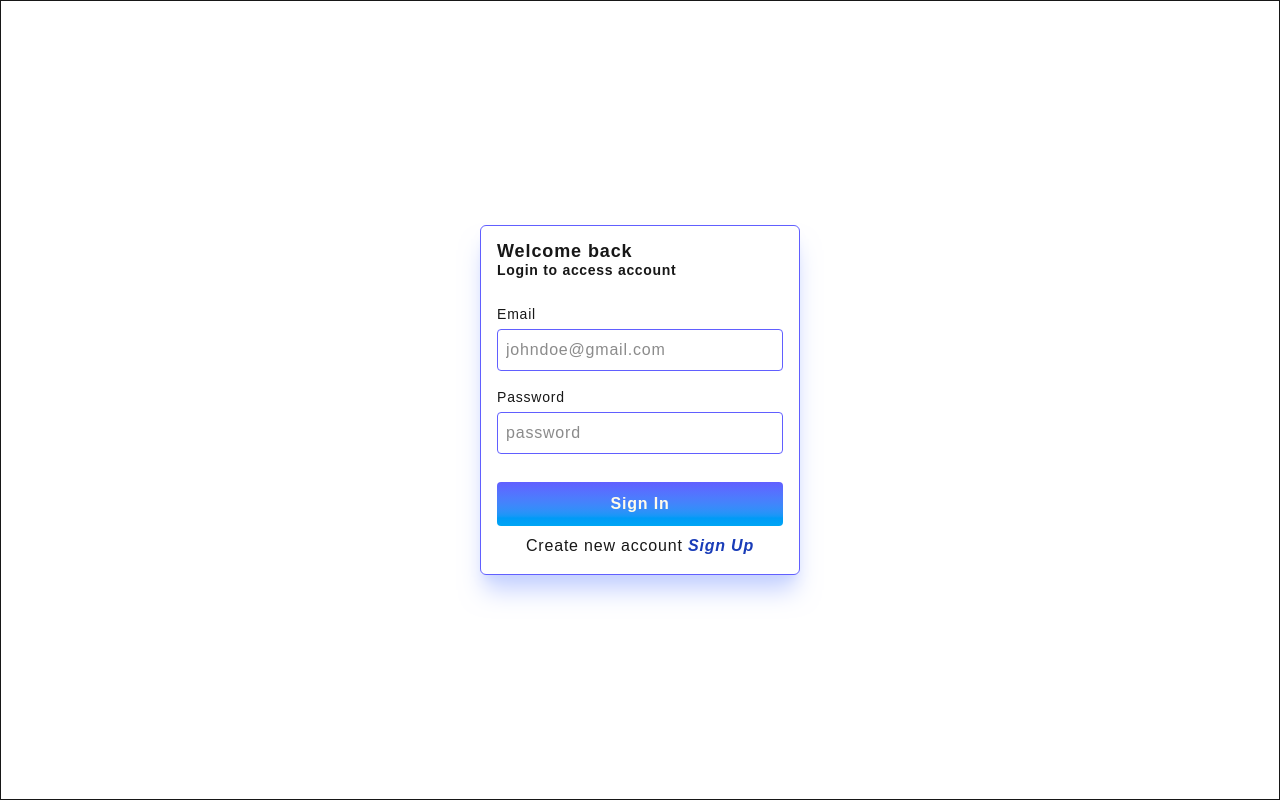
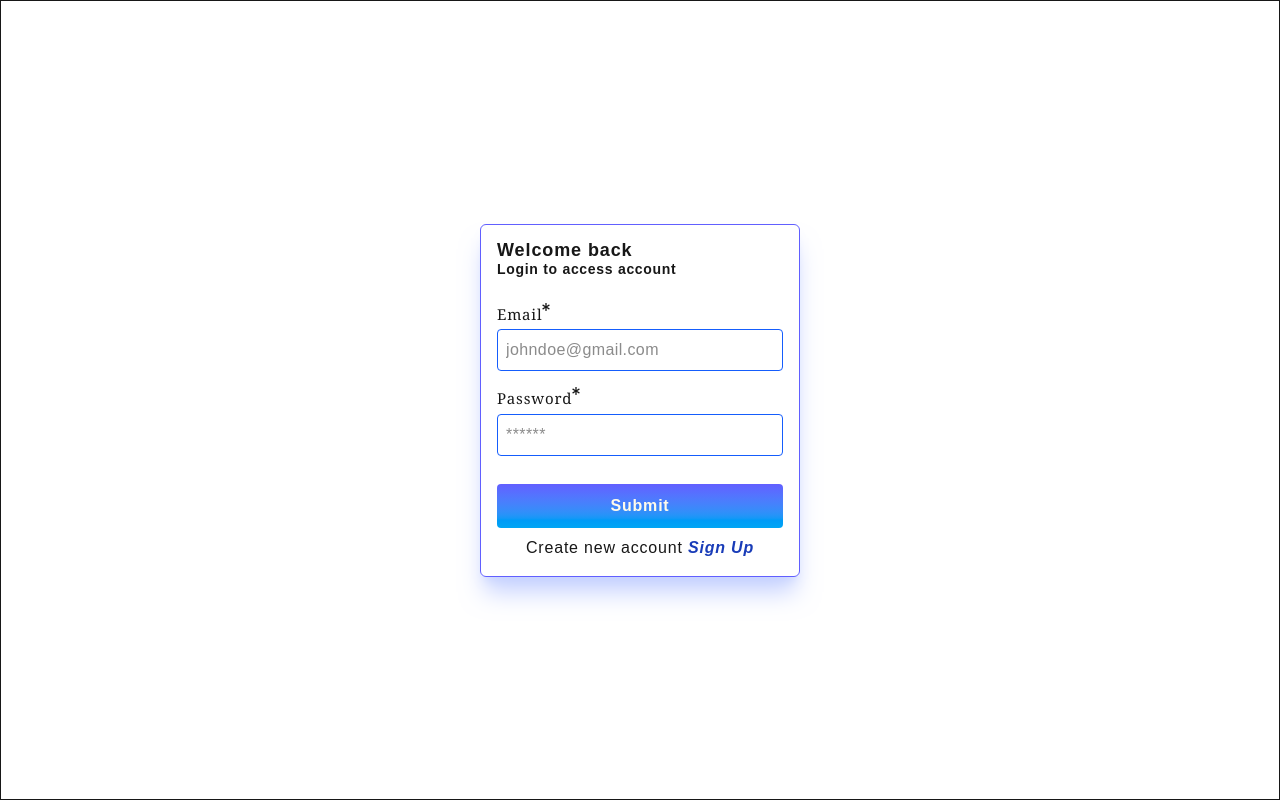
Before and after one commit to Sanjog-up/arrays, a Next.js app in the folder project/client/: page /auth/login in a window 1280 px wide. Built offline with nearby package versions, Linux system fonts and the light colour scheme.

Commit message:
form handling

```diff
--- a/project/client/app/auth/login/page.tsx
+++ b/project/client/app/auth/login/page.tsx
@@ -13,8 +13,10 @@ const LoginPage = () => {
 
         <main className='h-full w-full flex justify-center items-center border'>
       {/* page content */}
+
       <div className='min-h-80 min-w-80 border border-indigo-500 p-4 rounded-md shadow-xl shadow-indigo-200 flex flex-col gap-6'>
         {/* form heading */}
+
         <div className='flex flex-col gap-0'>
             <h1 className='text-[18px] font-semibold tracking-wider leading-4.5 ' >Welcome back</h1>
             <p className='text-sm tracking-wider font-black'>Login to access account</p>
@@ -27,6 +29,8 @@ const LoginPage = () => {
         <p>Create new account <Link className='italic font-semibold text-blue-800' href={'/auth/register'}>Sign Up</Link></p>
       </div>
 
+
+
        </div>
     </main>
 
--- /dev/null
+++ b/project/client/components/common/ui/button.tsx
@@ -0,0 +1,18 @@
+import React from 'react'
+
+interface IProps {
+   label: string,
+    type?: 'reset' | 'submit' | 'button'
+}
+const Button = ({ label= 'Button', type = 'button' }: IProps) => {
+  return (
+    <div>
+      <button type='submit'
+          className='w-full bg-linear-to-t from-sky-500 to-indigo-500 py-2.5 rounded-sm cursor-pointer text-amber-50 font-bold mt-3'>
+            Submit
+          </button >
+    </div>
+  )
+}
+
+export default Button
--- a/project/client/components/common/ui/input.tsx
+++ b/project/client/components/common/ui/input.tsx
@@ -1,3 +1,5 @@
+
+
 import React from 'react'
 import { FaAsterisk } from "react-icons/fa";
 
@@ -7,9 +9,10 @@ interface IProps{
     type: "text" | "email" | "password" | "number" | "name";
     placeholder: string;
     name: string;
+    onChange: (e: React.ChangeEvent<HTMLInputElement, HTMLInputElement>) => void
 }
 
-const Input = ({ label, id, placeholder, type}: IProps) => {
+const Input = ({ label, id, placeholder, type, onChange}: IProps) => {
   return (
    <div className='w-full flex flex-col gap-1'>
     <div className={'flex'}>
@@ -19,7 +22,8 @@ const Input = ({ label, id, placeholder, type}: IProps) => {
               <FaAsterisk  size={8} className='text-black-400'/>
               </div>
               <input id={id}
-              className='w-full border-[1.5px]  border-blue-600  px-2 py-2 rounded-sm focus:outline-blue-900'
+              onChange={onChange}
+              className='w-full border-[1.5px] tracking-wide font-extralight border-blue-600  px-2 py-2 rounded-sm focus:outline-blue-900'
               type={type}
               name="name"
               placeholder={placeholder}/>
--- a/project/client/components/forms/auth/login.form.tsx
+++ b/project/client/components/forms/auth/login.form.tsx
@@ -1,10 +1,41 @@
-import React from 'react'
+'use client'
+
+import Button from '@/components/common/ui/button';
+import Input from '@/components/common/ui/input';
+import React, { useState } from 'react'
 
 const LoginForm = () => {
+
+    const[email,setEmail]= useState('')
+    const[password, setPassword]= useState('')
+
+    const onEmailChange = (e: React.ChangeEvent<HTMLInputElement,HTMLInputElement>)=> {
+        console.log('email', e.target.value)
+        setEmail(e.target.value)
+    }
+
+    const onPasswordChange = (e: React.ChangeEvent<HTMLInputElement,HTMLInputElement>) => {
+        console.log('password', e.target.value)
+        setPassword(e.target.value)
+    }
+
+    const onSubmit = (e:React.SubmitEvent<HTMLFormElement>) => {
+        e.preventDefault()
+        console.log('form data',{
+            email,
+            password
+        })
+        // http post /auth/login
+    }
+
+
+
+
+
   return (
     <div className='w-full'>
    <form className='flex flex-col gap-4 w-full'>
-                <div className='w-full flex flex-col gap-1'>
+                {/* <div className='w-full flex flex-col gap-1'>
                     <label htmlFor='email' className='text-[14px] font-medium'>
                         Email
                     </label>
@@ -12,9 +43,17 @@ const LoginForm = () => {
                 id='email'
                 className='w-full border-[1.5px] border-indigo-500 px-2 py-2 rounded-sm '
                 type="text" placeholder='johndoe@gmail.com'/>
-                </div>
+                </div> */}
+                <Input
+                name='email'
+                onChange={onEmailChange}
+                label={'Email'}
+                id='email'
+                placeholder='johndoe@gmail.com'
+                type='text'/>
 
-                <div className='w-full flex flex-col gap-1'>
+
+                {/* <div className='w-full flex flex-col gap-1'>
                 <label htmlFor='password' className='text-[14px] font-medium'>
                         Password
                     </label>
@@ -22,14 +61,24 @@ const LoginForm = () => {
                     id='password'
                     className='w-full border-[1.5px] border-indigo-500 px-2 py-2 rounded-sm '
                     type='password' placeholder='password'/>
-                </div>
+                </div> */}
+                <Input
+                onChange={onPasswordChange}
+                name='password'
+                label='Password'
+                placeholder='******'
+                id='password'
+                type='password'/>
 
-                <button
+                {/* <button
                 type='submit'
                 className='w-full bg-linear-to-t from-sky-500 to-indigo-500 py-2.5 rounded-sm cursor-pointer text-amber-50 font-bold mt-3'
                 >
                     Sign In
-                </button>
+                </button> */}
+                <Button
+                label='Sign In'
+                type='submit'/>
                         </form>
 </div>)}
 
--- a/project/client/components/forms/auth/register.forms.tsx
+++ b/project/client/components/forms/auth/register.forms.tsx
@@ -1,11 +1,53 @@
+'use client'
+import Button from '@/components/common/ui/button';
 import Input from '@/components/common/ui/input'
-import React from 'react';
-import Link from 'next/link';
+import React, { useState } from 'react';
+
 const RegisterForm = () => {
+
+  const [full_name, setFullName] = useState('')
+  const [email,setEmail]= useState('')
+  const [password,setPassword]= useState('')
+  const [retypepassword, setRetypePassword]= useState('')
+
+    const onFullNameChange = (e:React.ChangeEvent<HTMLInputElement,HTMLInputElement>)=> {
+    console.log('full_name', e.target.value)
+    setFullName(e.target.value)
+  }
+
+   const onEmailChange = (e: React.ChangeEvent<HTMLInputElement,HTMLInputElement>)=> {
+          console.log('email', e.target.value)
+          setEmail(e.target.value)
+      }
+
+      const onPasswordChange = (e: React.ChangeEvent<HTMLInputElement,HTMLInputElement>) => {
+          console.log('password', e.target.value)
+          setPassword(e.target.value)
+      }
+
+      const onRetypePasswordChange = (e:React.ChangeEvent<HTMLInputElement,HTMLInputElement>) => {
+          console.log('retype-password', e.target.value)
+          setRetypePassword(e.target.value)
+      }
+
+      const onPhoneNumberChange = (e:React.ChangeEvent<HTMLInputElement,HTMLInputElement>) => {
+          console.log('retype-password', e.target.value)
+          setRetypePassword(e.target.value)
+      }
+
+      const onSubmit = (e:React.SubmitEvent<HTMLFormElement>) => {
+              e.preventDefault()
+              console.log('form data',{
+                  email,
+                  password
+              })
+              // http post /auth/login
+          }
+
   return (
     <div className='w-full' >
         <form className='flex flex-col gap-4 w-full h-full'>
-            <Input label='Full_Name' type='name' placeholder='johndoe' id="full_name" name='full_name'/>
+            <Input onChange={onFullNameChange} label='Full_Name' type='name' placeholder='johndoe' id="full_name" name='full_name'/>
             {/* <div className='w-full flex flex-col gap-1'>
               <label className='text-[15px] font-serif' htmlFor='full-name '>Name
               </label>
@@ -15,7 +57,7 @@ const RegisterForm = () => {
             </div> */}
 
 
-           <Input label='Email' type='text' placeholder='johndoe@gmail.com' id="email" name='name'/>
+           <Input onChange={onEmailChange} label='Email' type='text' placeholder='johndoe@gmail.com' id="email" name='name'/>
           {/* <div className='w-full flex flex-col gap-1'>
             <label className='text-[15px] font-serif' htmlFor='email'>Email
               </label>
@@ -25,7 +67,7 @@ const RegisterForm = () => {
           </div> */}
 
 
-          <Input label='Password' type='password' placeholder='********' id='password' name='password'/>
+          <Input onChange={onPasswordChange} label='Password' type='password' placeholder='********' id='password' name='password'/>
 
 
 
@@ -37,7 +79,7 @@ const RegisterForm = () => {
             type='text' placeholder='Create Password'/>
           </div> */}
 
-          <Input label='Retype-Password' type='password' placeholder='********' id='c_password' name='c_password'/>
+          <Input onChange={onRetypePasswordChange} label='Retype-Password' type='password' placeholder='********' id='c_password' name='c_password'/>
 
           {/* <div className='w-full flex flex-col gap-1'>
           <label className='text-[15px] font-serif' htmlFor='password'>Username</label>
@@ -47,17 +89,13 @@ const RegisterForm = () => {
           />
           </div> */}
 
-          <button type='submit'
-          className='w-full bg-linear-to-t from-sky-500 to-indigo-500 py-2.5 rounded-sm cursor-pointer text-amber-50 font-bold mt-3'>
-            Submit
-          </button >
+          <Input label='PhoneNumber' type='number' placeholder='98********' id='phonenumber' name='number' onChange={onPhoneNumberChange}/>
 
-          {/* <Link href="/login">
-          <button
-          className='w-full bg-amber-50 '>
-            already have account
-          </button>
-          </Link> */}
+         {/* Button */}
+         <Button
+         label='Sign Up'
+         type='submit'/>
+
 
         </form>
       </div>
```
